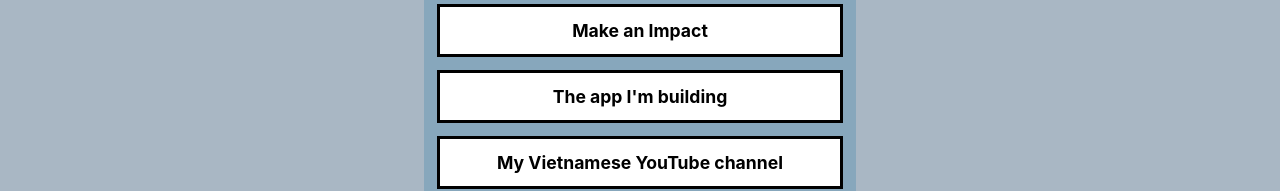
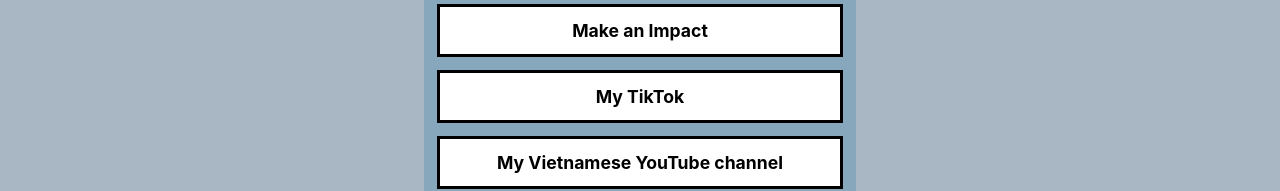
Before and after one commit to KhoiUna/khoilinks, a React (Create React App) app: page / in a window 1280 px wide. Shown: the part 273-464 px from the top of the page. Built offline with nearby package versions, Linux system fonts and the light colour scheme.

Commit message:
Update Links.js

```diff
--- a/src/components/Links.js
+++ b/src/components/Links.js
@@ -2,8 +2,7 @@
 
 const myLinks = [
   "Make an Impact",
-  "The app I'm building",
-//   "Register to my app now!",
+  "My TikTok",
   "My Vietnamese YouTube channel",
   "My Instagram",
   "My LinkedIn",
@@ -11,8 +10,7 @@
 ];
 const url = [
   "https://sharethemeal.org/donate",
-  "https://www.instagram.com/chek.chat/",
-//   "https://chekchat.xyz/",
+  "https://www.tiktok.com/@khoi.una",
   "https://www.youtube.com/c/khoiuna",
   "https://www.instagram.com/khoi.una/",
   "https://www.linkedin.com/in/khoiuna",
```
